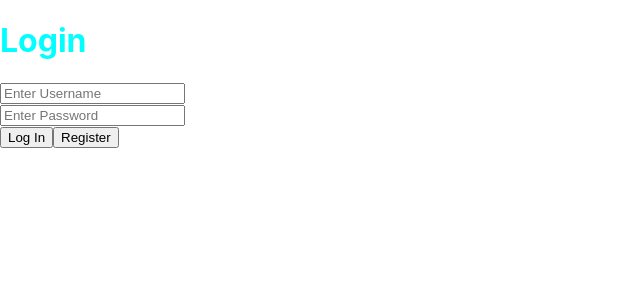
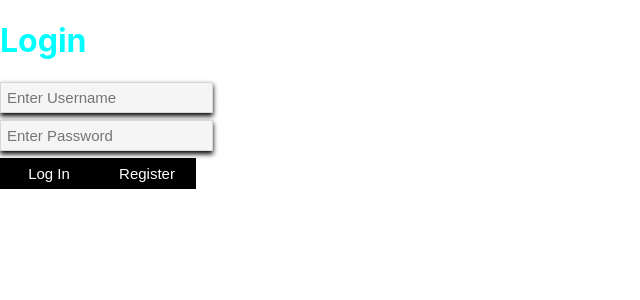
Before and after one commit to jamestang12/Donk.ca, a React (Create React App) app in the folder client/: page / in a window 1280 px wide. Shown: the top 300 px of the page, without its empty margins (0-640 px from the left). Built offline with nearby package versions, Linux system fonts and the light colour scheme; no server answers.

Commit message:
Add CSS styling

```diff
--- a/client/src/page/james.css
+++ b/client/src/page/james.css
@@ -1,3 +1,30 @@
 h1 {
     color: aqua;
 }
+
+.input-field {
+    background: whitesmoke;
+    font-size: 15px;
+    padding: 6px;
+    outline: 0;
+    margin-bottom: 7px;
+    box-shadow: 0px 3px 5px black;
+    border: 1px solid #dbd6d6;
+}
+
+.input-button {
+    background: black;
+    color: white;
+    border: 0;
+    outline: 0;
+    padding: 7px;
+    font-size: 15px;
+    width: 98px;
+    cursor: pointer;
+    transition: all 50ms;
+    margin: 0;
+}
+
+.input-button:hover {
+    background: rgb(75, 75, 75);
+}
--- a/client/src/page/test.js
+++ b/client/src/page/test.js
@@ -5,6 +5,7 @@ import { useState } from 'react'
 import { useEffect } from 'react'
 import { isWidthUp } from '@material-ui/core'
 import "./james.css"
+
 const Test = ({test, tester}) => {
     const [value, setValue] = useState("")
 
@@ -21,12 +22,12 @@ const Test = ({test, tester}) => {
             {/* test and {value} */}
             <h1>Login</h1>
             <form method="post">
-                <input name="username" placeholder="Enter Username"/>
+                <input class="input-field" name="username" placeholder="Enter Username"/>
                 <br></br>
-                <input name="password" placeholder="Enter Password"/>
+                <input class="input-field" name="password" placeholder="Enter Password" type="password"/>
                 <br></br>
-                <input name="login" value="Log In" type="submit"/>
-                <input name="register" value="Register" type="submit"/>
+                <input class="input-button" name="login" value="Log In" type="submit"/>
+                <input class="input-button" name="register" value="Register" type="submit"/>
             </form>
         </div>
     )
```
